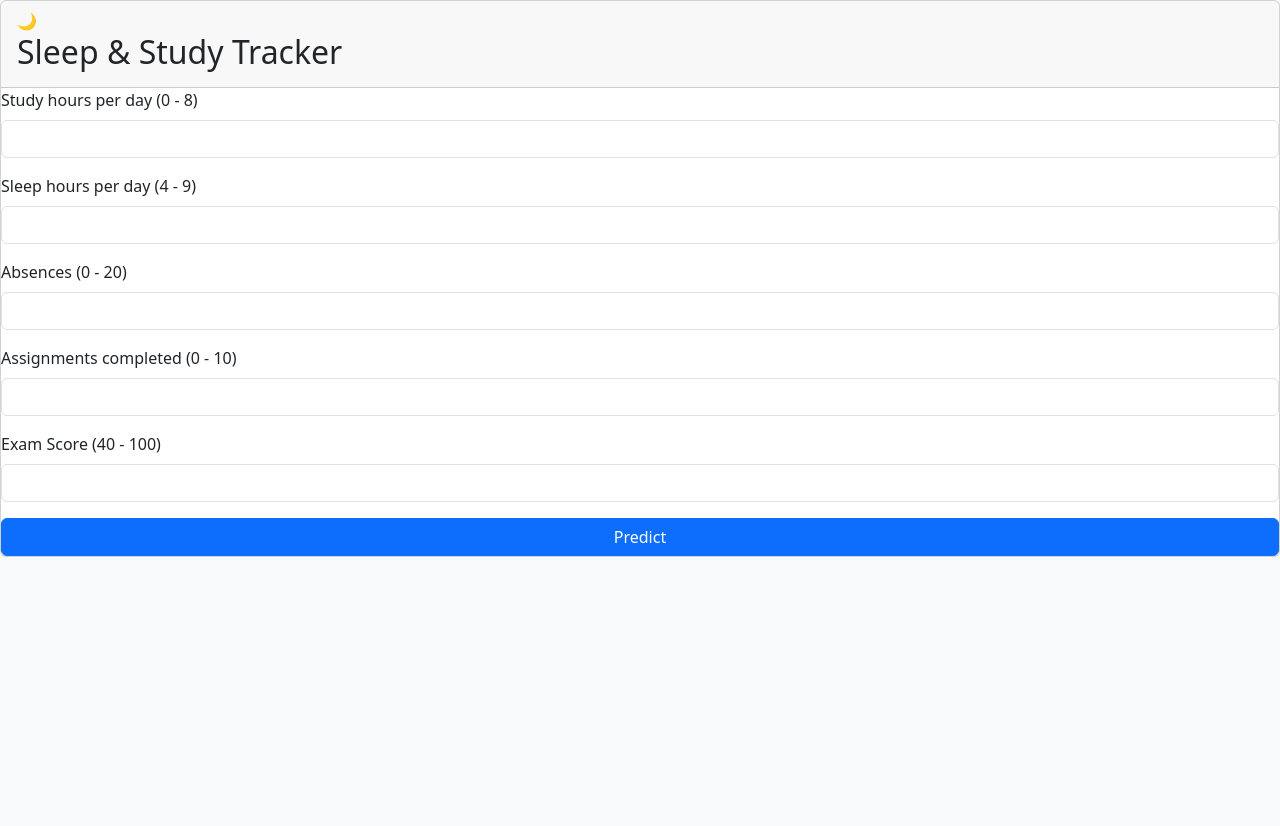
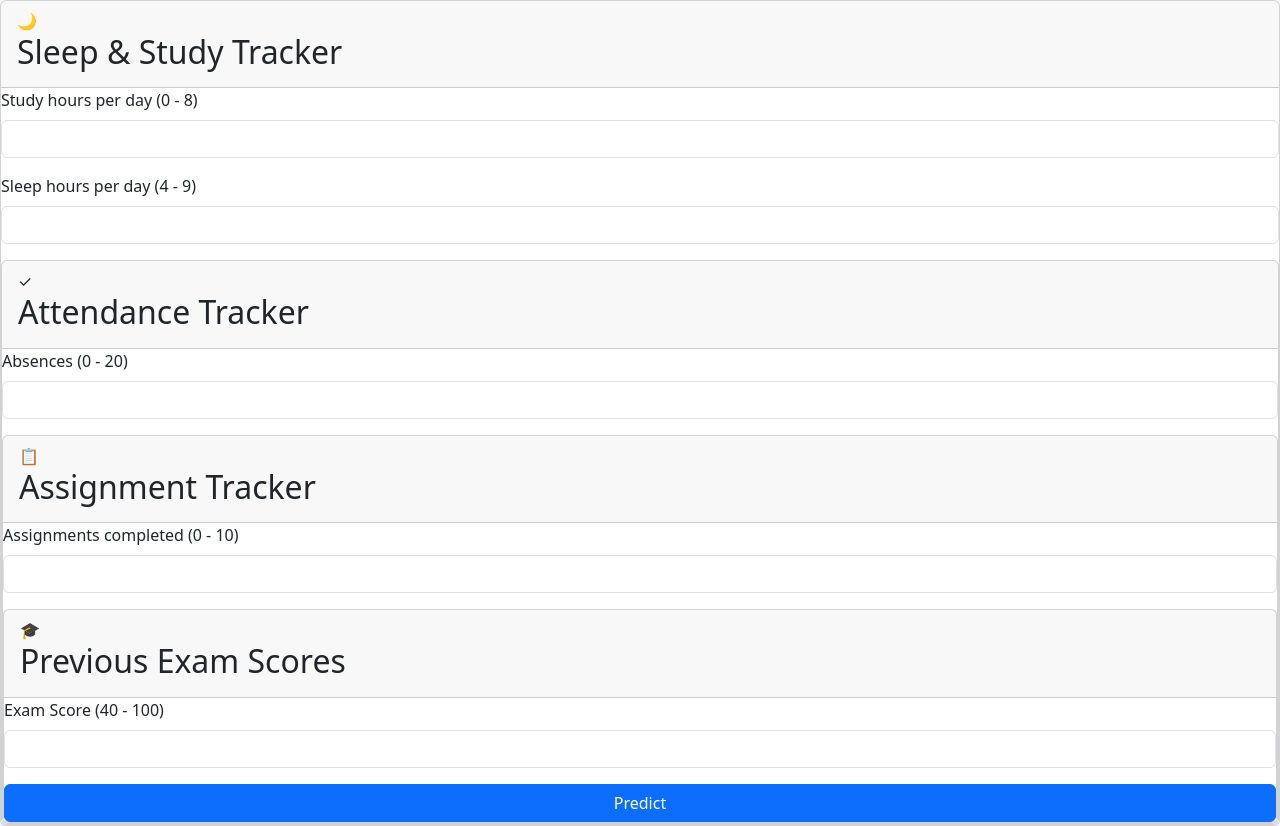
Before and after one commit to Venvienne/Student_result_predictor, a Flask app: page / in a window 1280 px wide. Before the commit the page ends 557 px from the top, so only its background shows below. Run offline with Flask 2, Linux system fonts and the light colour scheme; parts of the project's set-up code (start-up, migrations or seed data) failed here and were passed over.

Commit message:
adding cards

```diff
--- a/student_result_predictor/templates/index.html
+++ b/student_result_predictor/templates/index.html
@@ -13,6 +13,8 @@
         <h3 class="text-center mb-4">Student Result Predictor (Decision Tree)</h3> -->
         <form action="{{ url_for('predict') }}" method="post">
 
+
+            <!-- Sleep & Study Tracker -->
               <div class="card">
                 <div class="card-header">
                     <span class="icon moon">🌙</span>
@@ -29,15 +31,38 @@
             <input type="number" name="sleep_hours" class="form-control" min="4" max="9" step="1" required>
           </div>
 
+            <!-- Attendance Tracker -->
+            <div class="card">
+                <div class="card-header">
+                    <span class="icon check">✓</span>
+                    <h2>Attendance Tracker</h2>
+                </div>
+
+
           <div class="mb-3">
             <label class="form-label">Absences (0 - 20)</label>
             <input type="number" name="absences" class="form-control" min="0" max="20" step="1" required>
           </div>
 
+                      <!-- Assignment Tracker -->
+            <div class="card">
+                <div class="card-header">
+                    <span class="icon clipboard">📋</span>
+                    <h2>Assignment Tracker</h2>
+                </div>
+
+
           <div class="mb-3">
             <label class="form-label">Assignments completed (0 - 10)</label>
             <input type="number" name="assignments_completed" class="form-control" min="0" max="10" step="1" required>
           </div>
+
+                      <!-- Previous Exam Scores -->
+            <div class="card">
+                <div class="card-header">
+                    <span class="icon graduation">🎓</span>
+                    <h2>Previous Exam Scores</h2>
+                </div>
 
           <div class="mb-3">
             <label class="form-label">Exam Score (40 - 100)</label>
```
